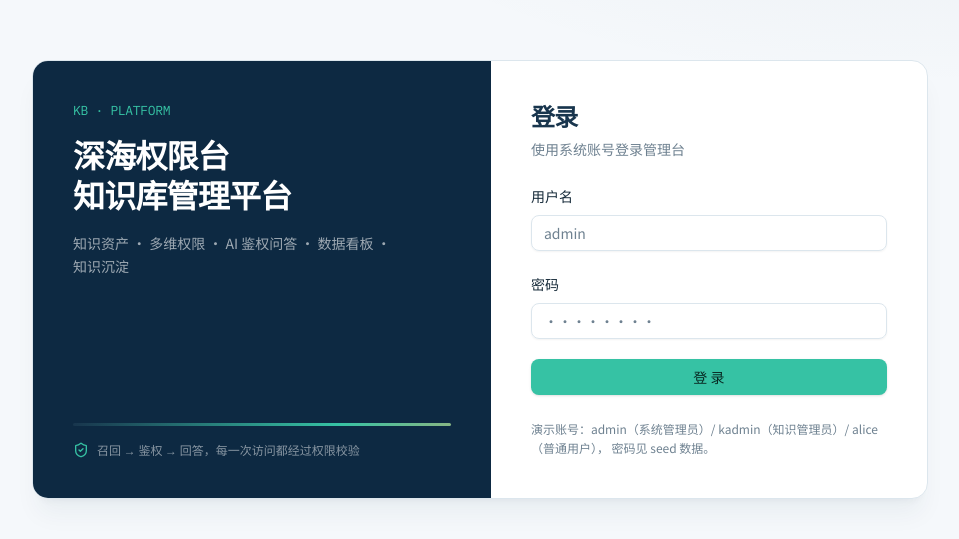
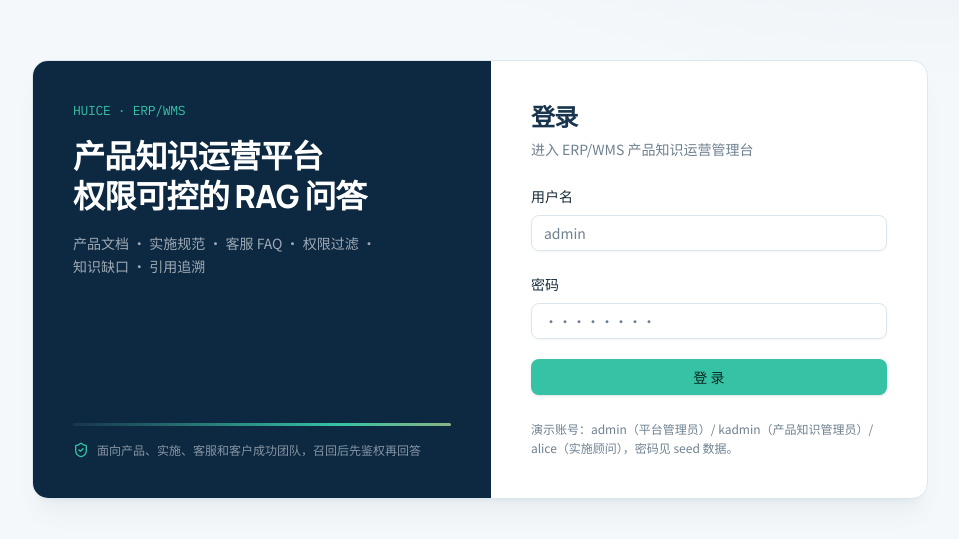
Before and after one commit to JLzzz994/kb_mp, a React (Vite) app in the folder frontend/: page /login in a window 1280 px wide. Shown: the part 121-660 px from the top of the page, without its empty margins (160-1119 px from the left). Built offline with nearby package versions, Linux system fonts and the light colour scheme.

Commit message:
feat: add Huice ERP/WMS login branding

```diff
--- a/frontend/src/pages/LoginPage.tsx
+++ b/frontend/src/pages/LoginPage.tsx
@@ -11,7 +11,6 @@ import { login } from "@/api/auth";
 import { ApiError } from "@/api/client";
 import { useAuth } from "@/auth/AuthContext";
 
-/** 校验与后端 LoginRequest 同构（接口约定文档 §7.1） */
 const loginSchema = z.object({
   username: z
     .string()
@@ -59,32 +58,30 @@ export default function LoginPage() {
   return (
     <div className="flex min-h-screen items-center justify-center px-4 py-10">
       <div className="grid w-full max-w-4xl overflow-hidden rounded-2xl border border-boundary bg-card shadow-xl shadow-ink/5 md:grid-cols-[1.05fr_1fr]">
-        {/* 品牌区：Deep Navy + 权限脉冲线（记忆点） */}
         <section className="relative hidden flex-col justify-between bg-navy p-10 text-white md:flex">
           <div>
-            <p className="code-text text-brand">KB · PLATFORM</p>
+            <p className="code-text text-brand">HUICE · ERP/WMS</p>
             <h1 className="mt-4 font-display text-[32px] font-extrabold leading-tight tracking-tight">
-              深海权限台
+              产品知识运营平台
               <br />
-              知识库管理平台
+              权限可控的 RAG 问答
             </h1>
             <p className="mt-4 max-w-xs text-sm leading-relaxed text-white/60">
-              知识资产 · 多维权限 · AI 鉴权问答 · 数据看板 · 知识沉淀
+              产品文档 · 实施规范 · 客服 FAQ · 权限过滤 · 知识缺口 · 引用追溯
             </p>
           </div>
           <div className="mt-10">
             <div className="permission-pulse-line" aria-hidden />
             <div className="mt-4 flex items-center gap-2 text-xs text-white/50">
               <ShieldCheck className="h-4 w-4 text-brand" aria-hidden />
-              召回 → 鉴权 → 回答，每一次访问都经过权限校验
+              面向产品、实施、客服和客户成功团队，召回后先鉴权再回答
             </div>
           </div>
         </section>
 
-        {/* 表单区 */}
         <section className="p-8 sm:p-10">
           <h2 className="font-display text-2xl font-extrabold tracking-tight text-ink">登录</h2>
-          <p className="mt-1.5 text-sm text-secondarytext">使用系统账号登录管理台</p>
+          <p className="mt-1.5 text-sm text-secondarytext">进入 ERP/WMS 产品知识运营管理台</p>
 
           {serverError && (
             <div
@@ -144,8 +141,7 @@ export default function LoginPage() {
           </form>
 
           <p className="mt-6 text-xs leading-relaxed text-secondarytext">
-            演示账号：admin（系统管理员）/ kadmin（知识管理员）/ alice（普通用户），
-            密码见 seed 数据。
+            演示账号：admin（平台管理员）/ kadmin（产品知识管理员）/ alice（实施顾问），密码见 seed 数据。
           </p>
         </section>
       </div>
```
